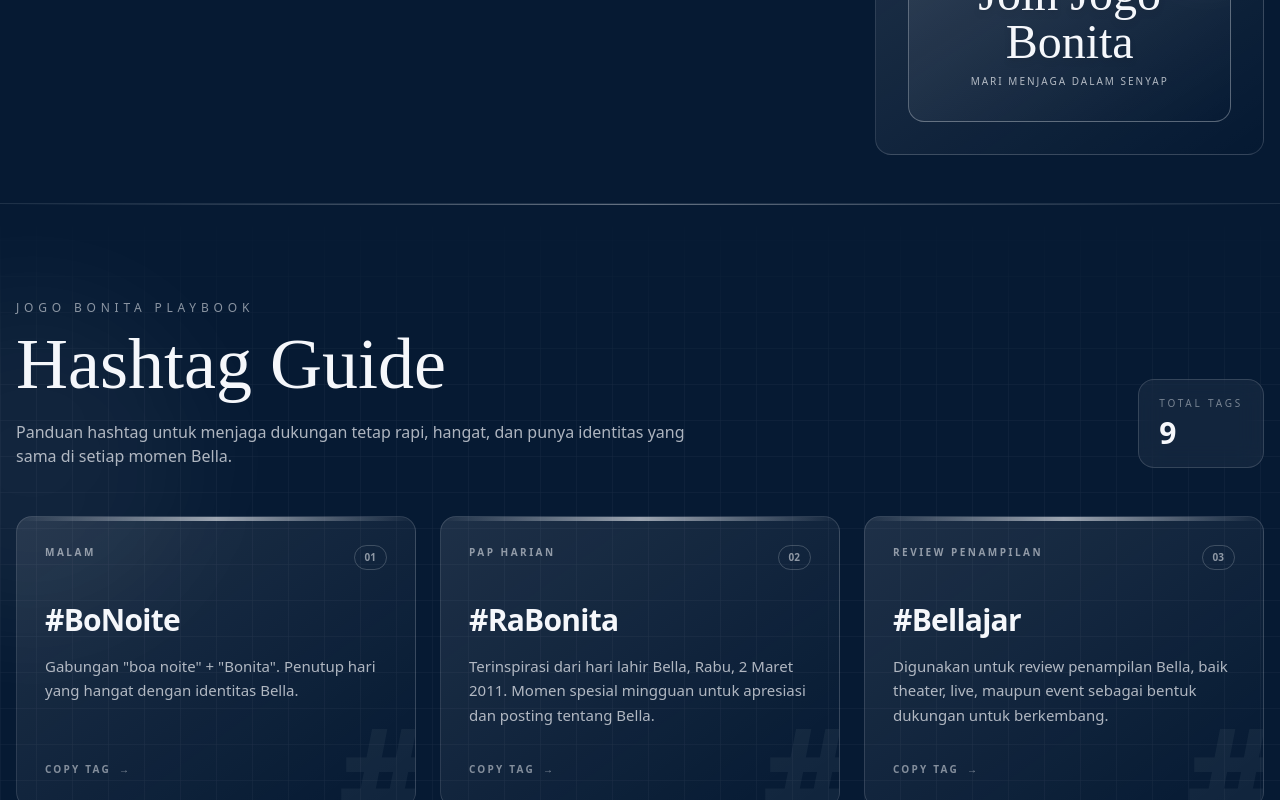
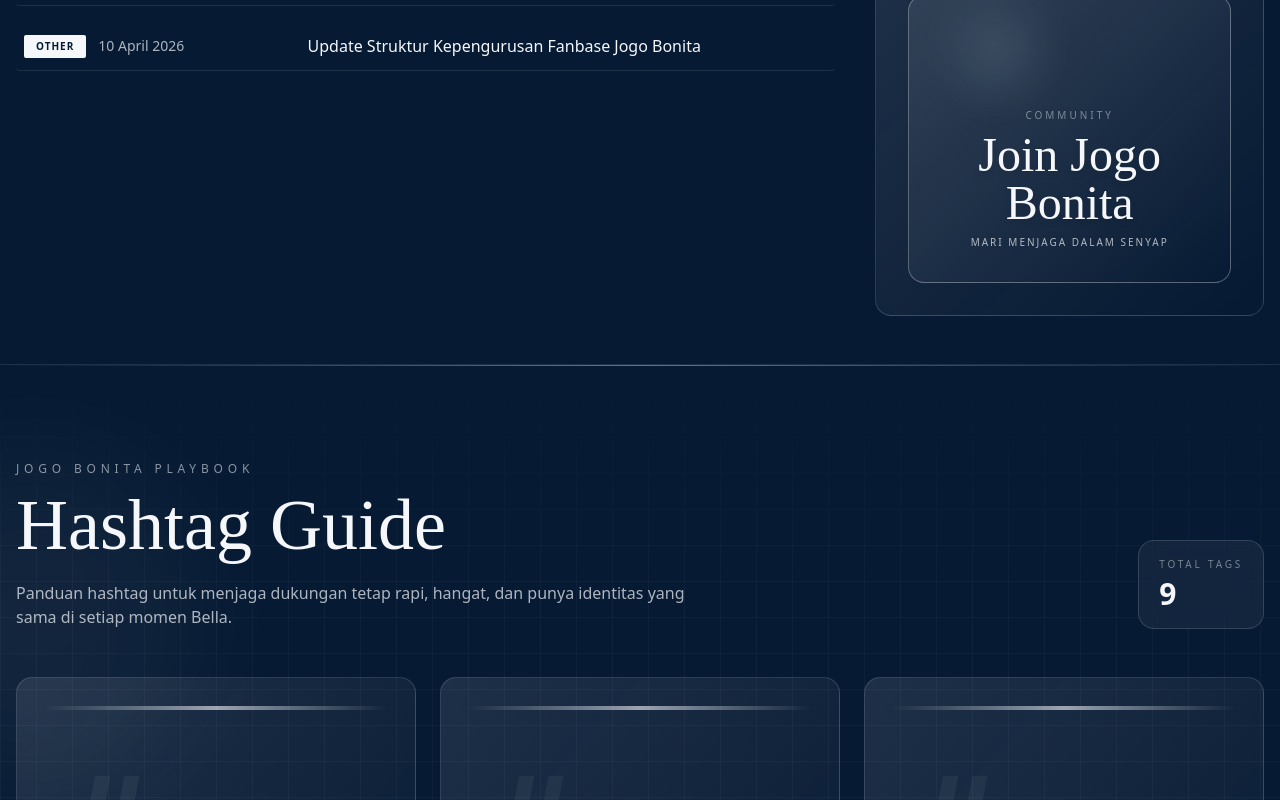
Before and after one commit to anomnr/jogo-bonita, a Nuxt app: page / in a window 1280 px wide. Shown: the part 1340-2140 px from the top of the page. Built offline with nearby package versions, Linux system fonts and the light colour scheme.

Commit message:
males jelasin

```diff
--- a/assets/css/main.css
+++ b/assets/css/main.css
@@ -46,3 +46,43 @@
     transform: translateY(0);
   }
 }
+
+.jb-card {
+  position: relative;
+  overflow: hidden;
+  transition:
+    transform 0.28s ease,
+    border-color 0.28s ease,
+    background 0.28s ease,
+    box-shadow 0.28s ease;
+}
+
+.jb-card::before {
+  content: '';
+  position: absolute;
+  inset: -1px;
+  opacity: 0;
+  pointer-events: none;
+  background:
+    radial-gradient(
+      500px circle at var(--mouse-x, 50%) var(--mouse-y, 50%),
+      rgba(245, 247, 251, 0.16),
+      transparent 40%
+    );
+  transition: opacity 0.28s ease;
+}
+
+.jb-card:hover {
+  transform: translateY(-4px);
+  border-color: rgba(245, 247, 251, 0.42);
+  box-shadow: 0 18px 50px rgba(0, 0, 0, 0.28);
+}
+
+.jb-card:hover::before {
+  opacity: 1;
+}
+
+.jb-card > * {
+  position: relative;
+  z-index: 1;
+}
--- a/components/home/HashtagGuide.vue
+++ b/components/home/HashtagGuide.vue
@@ -35,8 +35,8 @@
         <article
             v-for="(item, index) in hashtagGuides"
             :key="item.tag"
-            class="reveal group relative overflow-hidden rounded-2xl border border-jogo-light/15 bg-gradient-to-br from-jogo-light/10 via-jogo-light/5 to-transparent p-6 md:p-7 min-h-[230px] hover:-translate-y-1 hover:border-jogo-light/40 transition duration-300"
-            :style="{ transitionDelay: `${index * 80}ms` }"
+            class="reveal jb-card group rounded-2xl border border-jogo-light/15 bg-gradient-to-br from-jogo-light/10 via-jogo-light/5 to-transparent p-6 md:p-7 min-h-[230px] transition duration-300"
+            :class="`reveal-delay-${(index % 4) + 1}`"
         >
           <div class="absolute inset-x-0 top-0 h-1 bg-gradient-to-r from-transparent via-jogo-light/60 to-transparent"></div>
 
--- a/components/home/NewsScheduleSection.vue
+++ b/components/home/NewsScheduleSection.vue
@@ -75,7 +75,7 @@
             <div
               v-for="schedule in safeUpcomingSchedules"
               :key="schedule.id"
-              class="snap-center shrink-0 w-[88%] bg-gradient-to-br from-jogo-light/12 via-jogo-light/6 to-transparent border border-jogo-light/20 rounded-2xl p-6 hover:border-jogo-light/40 hover:-translate-y-1 transition duration-300 group flex flex-col justify-between min-h-[190px] relative overflow-hidden"
+              class="jb-card snap-center shrink-0 w-[88%] bg-gradient-to-br from-jogo-light/12 via-jogo-light/6 to-transparent border border-jogo-light/20 rounded-2xl p-6 transition duration-300 group flex flex-col justify-between min-h-[190px] relative overflow-hidden"
             >
               <div class="absolute -right-8 -bottom-10 text-[7rem] font-black leading-none text-jogo-light/5 select-none">
                 JB
@@ -123,7 +123,7 @@
         <div class="mt-6 reveal reveal-delay-3 rounded-2xl border border-jogo-light/15 bg-gradient-to-br from-jogo-light/10 via-jogo-light/5 to transparent p-6 md:p-8 relative overflow-hidden">
           <NuxtLink
             to="/contact"
-            class="block bg-gradient-to-br from-jogo-light/12 via-jogo-light/6 to-transparent border border-jogo-light/30 rounded-2xl p-8 hover:from-jogo-light/20 transition text-center group relative overflow-hidden"
+            class="jb-card block bg-gradient-to-br from-jogo-light/12 via-jogo-light/6 to-transparent border border-jogo-light/30 rounded-2xl p-8 transition text-center group relative overflow-hidden"
           >
             <div class="absolute -right-4 -top-4 w-20 h-20 bg-jogo-light/10 rounded-full blur-xl group-hover:scale-150 transition-transform duration-500"></div>
 
@@ -152,6 +152,9 @@
   { title: 'Pengumuman Mengenai Project Ulang Tahun Bella JKT48 2026', category: 'Event', date: '21 April 2026' },
   { title: 'Rekap Keseruan Personal Meet and Greet Festival: LOVE DREAM PASSION', category: 'News', date: '18 April 2026' },
   { title: 'Jadwal Penjualan Tiket 2-Shot & Photocard Bulan April', category: 'Theater', date: '15 April 2026' },
+  { title: 'Update Struktur Kepengurusan Fanbase Jogo Bonita', category: 'Other', date: '10 April 2026' },
+  { title: 'Update Struktur Kepengurusan Fanbase Jogo Bonita', category: 'Other', date: '10 April 2026' },
+  { title: 'Update Struktur Kepengurusan Fanbase Jogo Bonita', category: 'Other', date: '10 April 2026' },
   { title: 'Update Struktur Kepengurusan Fanbase Jogo Bonita', category: 'Other', date: '10 April 2026' },
 ])
 
```
